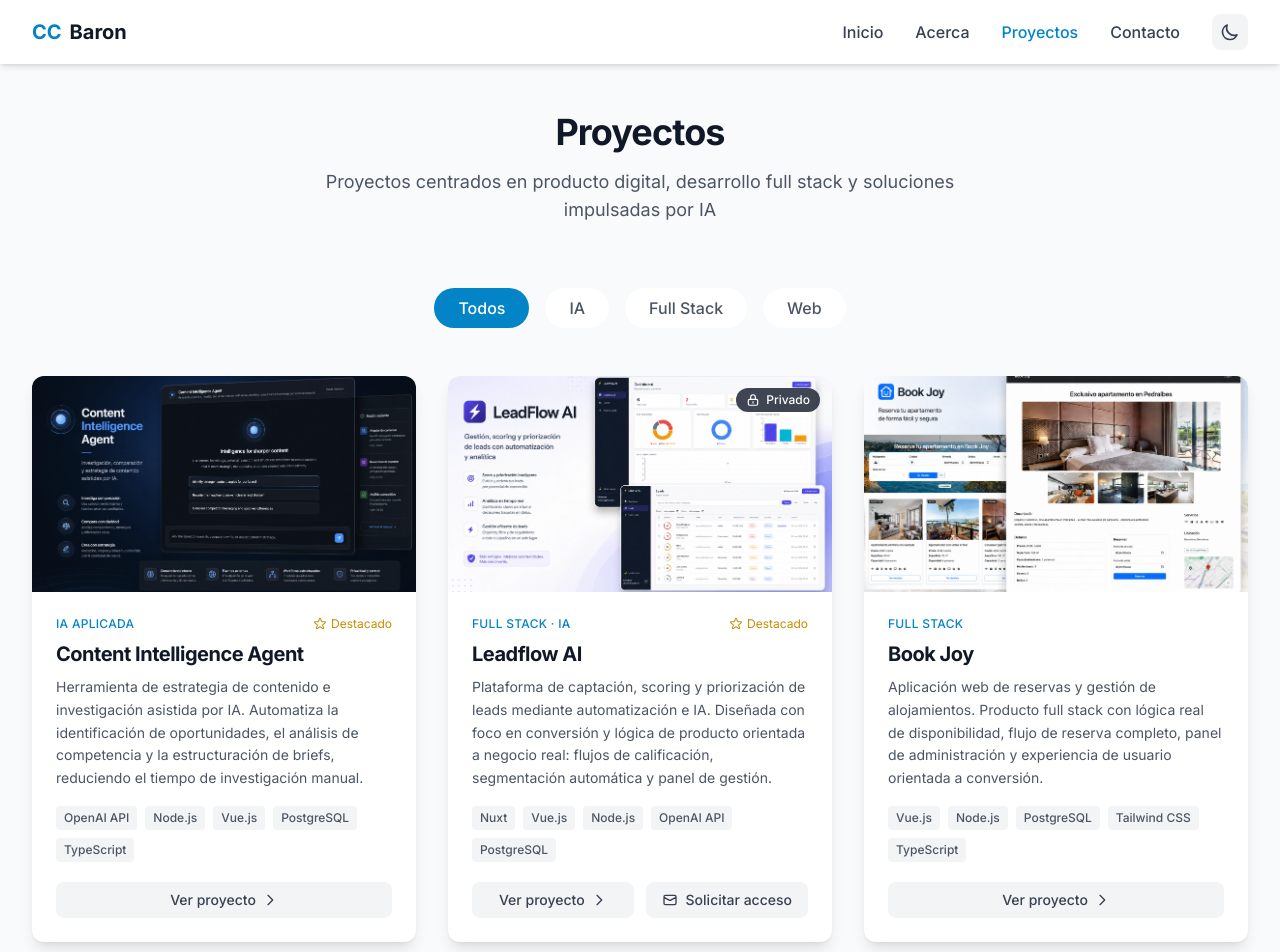
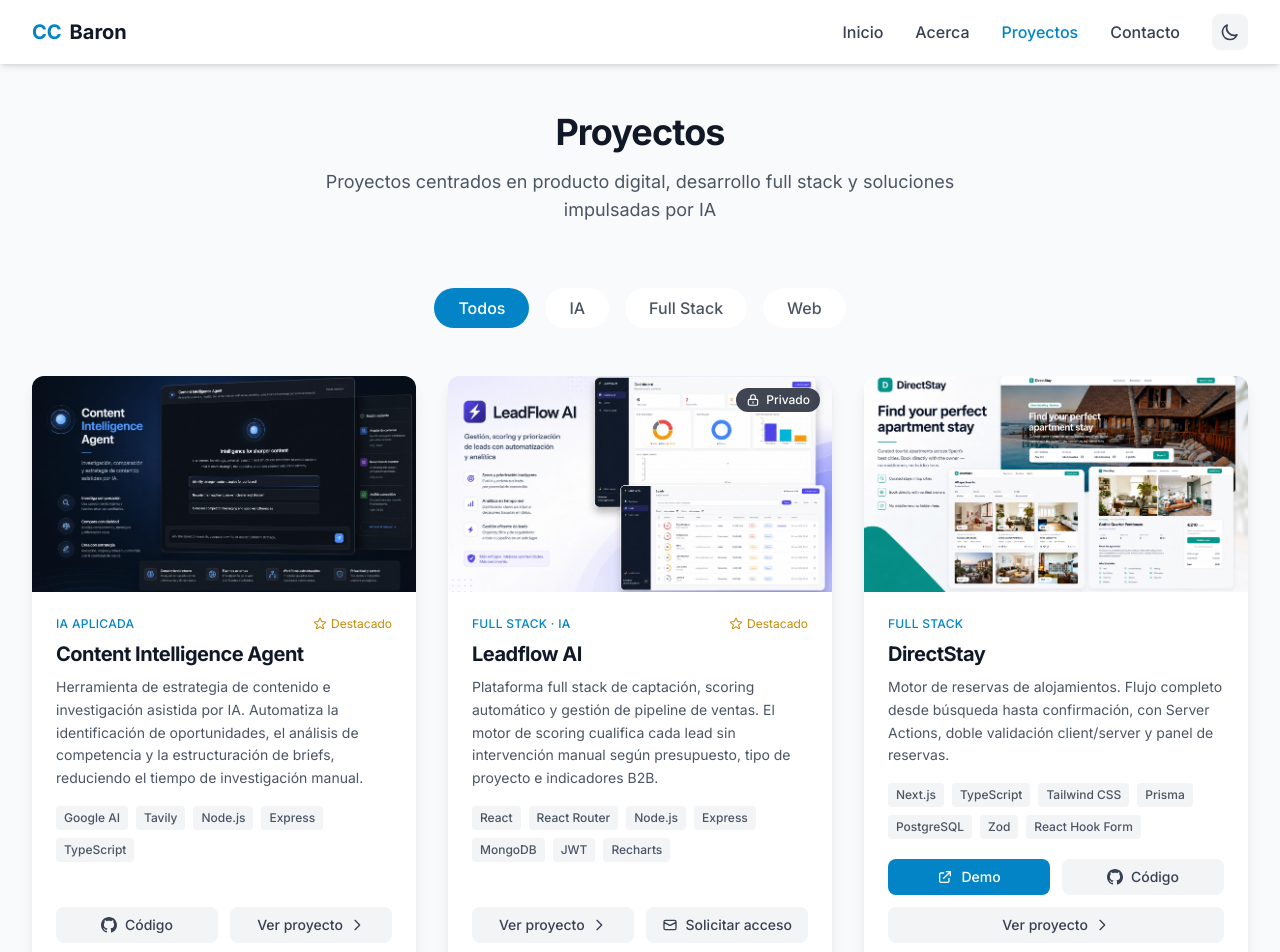
Before and after one commit to ccbaron/portfolio, a Nuxt app: page /projects in a window 1280 px wide. Shown: the top 952 px of the page. Built offline with nearby package versions, Linux system fonts and the light colour scheme.

Commit message:
feat(projects): add repo/live URLs and rewrite Leadflow AI copy from README

```diff
--- a/data/projects.ts
+++ b/data/projects.ts
@@ -14,6 +14,7 @@ export interface PortfolioProject {
   technologies: string[];
   gradient: string; // Tailwind gradient classes for the color band
   image?: string; // path relative to /public, e.g. /images/projects/foo.webp
+  imagePosition?: string; // Tailwind object-position class, defaults to object-center
   liveUrl?: string;
   githubUrl?: string;
   featured: boolean;
@@ -31,20 +32,14 @@ export const projects: PortfolioProject[] = [
     description:
       "Herramienta de estrategia de contenido e investigación asistida por IA. Automatiza la identificación de oportunidades, el análisis de competencia y la estructuración de briefs, reduciendo el tiempo de investigación manual.",
     longDescription:
-      "La estrategia de contenido eficaz requiere horas de investigación: analizar competencia, identificar gaps temáticos, estructurar ángulos editoriales y priorizar temas según intención de búsqueda. Content Intelligence Agent automatiza ese proceso usando la API de OpenAI para procesar señales del mercado, sintetizar hallazgos y generar briefs listos para producción. El resultado es un ciclo de research que pasa de horas a minutos, manteniendo la profundidad analítica.",
+      "Content Intelligence Agent es un agente de IA construido para tareas reales de estrategia de contenido: comparar mensajes de competidores, detectar gaps temáticos y generar briefs estructurados. El agente no responde directamente — primero planifica, decide si necesita herramientas, ejecuta búsqueda web o recupera conocimiento interno, genera un borrador y opcionalmente lo evalúa antes de devolver la respuesta. El resultado llega al frontend vía streaming SSE con actualizaciones de estado en tiempo real.",
     highlights: [
-      "Automatización del research de contenido vía OpenAI API",
-      "Análisis de competencia y detección de gaps temáticos",
-      "Generación estructurada de briefs editoriales accionables",
-      "Persistencia de investigaciones en base de datos para histórico y reutilización",
+      "Pipeline de agente con planificador, herramientas y evaluador — cada paso con lógica propia y responsabilidad separada.",
+      "Búsqueda web con Tavily + recuperación de conocimiento interno con RAG (cosine similarity)",
+      "Streaming SSE: el frontend muestra el progreso y los pasos del agente en tiempo real",
+      "Modos configurables: cost saver para uso cotidiano, showcase para demostrar el pipeline completo",
     ],
-    technologies: [
-      "OpenAI API",
-      "Node.js",
-      "Vue.js",
-      "PostgreSQL",
-      "TypeScript",
-    ],
+    technologies: ["Google AI", "Tavily", "Node.js", "Express", "TypeScript"],
     gradient:
       "bg-gradient-to-br from-violet-100 to-indigo-100 dark:from-violet-900/20 dark:to-indigo-900/20",
     image: "/images/projects/content-intelligence-agent.webp",
@@ -53,22 +48,30 @@ export const projects: PortfolioProject[] = [
     categoryLabel: "IA Aplicada",
     access: "public",
     // liveUrl: '',   // añadir cuando esté desplegado
-    // githubUrl: '', // añadir cuando sea público
+    githubUrl: "https://github.com/ccbaron/ai-agent-content-strategy",
   },
   {
     id: "leadflow-ai",
     title: "Leadflow AI",
     description:
-      "Plataforma de captación, scoring y priorización de leads mediante automatización e IA. Diseñada con foco en conversión y lógica de producto orientada a negocio real: flujos de calificación, segmentación automática y panel de gestión.",
+      "Plataforma full stack de captación, scoring automático y gestión de pipeline de ventas. El motor de scoring cualifica cada lead sin intervención manual según presupuesto, tipo de proyecto e indicadores B2B.",
     longDescription:
-      "Leadflow AI es una plataforma de gestión de leads construida con lógica de producto real. El sistema captura leads desde múltiples fuentes, los califica automáticamente usando un motor de scoring basado en comportamiento e IA, y los prioriza en un panel de gestión orientado a conversión. Cada lead pasa por un flujo de segmentación que considera perfil, intención y actividad, permitiendo al equipo de ventas enfocarse en los contactos con mayor probabilidad de cierre.",
+      "LeadFlow AI automatiza el ciclo completo de un lead de ventas: captura, cualificación y seguimiento. El motor de scoring asigna una puntuación (0–100) y prioridad (alta / media / baja) en el momento de creación, combinando presupuesto, tipo de proyecto, calidad del mensaje e indicadores B2B como la presencia de empresa. El backend en Express expone una API REST con autenticación JWT, rate limiting por ruta, sanitización de inputs y aislamiento de datos por usuario. El panel incluye gráficas en tiempo real, filtros avanzados, operaciones en bloque y exportación a CSV.",
     highlights: [
-      "Motor de scoring de leads basado en comportamiento e inteligencia artificial",
-      "Segmentación automática por perfil de cliente e intención de compra",
-      "Panel de gestión con métricas de conversión y estado del pipeline",
-      "Flujos de calificación configurables adaptados a lógica de negocio real",
+      "Motor de scoring algorítmico: presupuesto (40 pts), tipo de proyecto (30 pts), mensaje e indicadores B2B — puntuación recalculada en cada actualización",
+      "Pipeline de ventas con workflow de estados: nuevo → contactado → cualificado → descartado",
+      "Audit trail completo: cada cambio sobre un lead queda registrado con atribución de usuario",
+      "API REST con auth JWT, rate limiting diferenciado por ruta, Helmet y sanitización de inputs",
     ],
-    technologies: ["Nuxt", "Vue.js", "Node.js", "OpenAI API", "PostgreSQL"],
+    technologies: [
+      "React",
+      "React Router",
+      "Node.js",
+      "Express",
+      "MongoDB",
+      "JWT",
+      "Recharts",
+    ],
     gradient:
       "bg-gradient-to-br from-blue-100 to-cyan-100 dark:from-blue-900/20 dark:to-cyan-900/20",
     image: "/images/projects/leadflow-ai.webp",
@@ -78,49 +81,61 @@ export const projects: PortfolioProject[] = [
     access: "private", // demo y código disponibles bajo solicitud
   },
   {
-    id: "book-joy",
-    title: "Book Joy",
+    id: "directstay",
+    title: "DirectStay",
     description:
-      "Aplicación web de reservas y gestión de alojamientos. Producto full stack con lógica real de disponibilidad, flujo de reserva completo, panel de administración y experiencia de usuario orientada a conversión.",
+      "Motor de reservas de alojamientos. Flujo completo desde búsqueda hasta confirmación, con Server Actions, doble validación client/server y panel de reservas.",
     longDescription:
-      "Book Joy es una aplicación web de reservas de alojamientos construida como producto completo, no como ejercicio académico. Implementa lógica real de disponibilidad con gestión de fechas y conflictos, un flujo de reserva completo con selección de fechas, resumen y confirmación, y un panel de administración para gestionar propiedades y visualizar reservas. La experiencia de usuario está diseñada con criterio de conversión: flujo sin fricciones, información clara en cada paso.",
+      "DirectStay cubre el ciclo completo de una reserva: búsqueda con filtros, detalle de apartamento, formulario de reserva y confirmación con ID persistido en base de datos. El flujo de reserva usa Server Actions de Next.js — la validación con Zod se ejecuta dos veces, en cliente vía React Hook Form y en servidor antes de escribir en la base de datos, de modo que el write solo se alcanza con datos limpios aunque alguien bypass el formulario. Las páginas de detalle se pre-renderizan en build time con generateStaticParams (SSG). El panel de administración lista todas las reservas directamente desde PostgreSQL.",
     highlights: [
-      "Lógica de disponibilidad real con gestión de conflictos de fechas",
-      "Flujo de reserva completo: selección, resumen y confirmación",
-      "Panel de administración para gestión de propiedades y reservas",
-      "UX orientada a reducir abandono y mejorar tasa de conversión",
+      "Server Actions sobre API routes: validación Zod compartida entre cliente y servidor, sin capa de API intermedia",
+      "Doble validación client + server — el write a base de datos solo se alcanza con datos limpios",
+      "SSG en páginas de detalle con generateStaticParams, páginas dinámicas solo donde hace falta",
+      "Panel de administración con listado de reservas en tiempo real desde PostgreSQL",
     ],
     technologies: [
-      "Vue.js",
-      "Node.js",
+      "Next.js",
+      "TypeScript",
+      "Tailwind CSS",
+      "Prisma",
       "PostgreSQL",
-      "Tailwind CSS",
-      "TypeScript",
+      "Zod",
+      "React Hook Form",
     ],
     gradient:
       "bg-gradient-to-br from-emerald-100 to-teal-100 dark:from-emerald-900/20 dark:to-teal-900/20",
-    image: "/images/projects/book-joy.webp",
+    image: "/images/projects/directstay-cover.webp",
     featured: false,
     categories: ["fullstack"],
     categoryLabel: "Full Stack",
     access: "public",
-    // liveUrl: '',
-    // githubUrl: '',
+    liveUrl: "https://directstay-engine.vercel.app",
+    githubUrl: "https://github.com/ccbaron/directstay-booking-engine",
   },
   {
     id: "entire-base",
     title: "Entire Base",
     description:
-      "Plataforma web construida con criterio de posicionamiento digital y experiencia de usuario. Arquitectura de información clara, branding coherente y estructura orientada a captación y conversión.",
+      "Website institucional con arquitectura frontend/backend separada. Nuxt 4 para las páginas públicas y API Express propia para el pipeline de captación: validación, persistencia en MongoDB y notificaciones por email.",
     longDescription:
-      "Entire Base es el website institucional de una empresa con foco en captación digital. El proyecto arrancó desde la estrategia: definición de arquitectura de información, jerarquía de mensajes y estructura de conversión antes de escribir una línea de código. El resultado es un sitio rápido, semánticamente correcto, con identidad visual coherente y secciones diseñadas para guiar al visitante hacia la acción.",
+      "Entire Base arrancó desde la estrategia: arquitectura de información, jerarquía de mensajes y estructura de conversión antes de escribir una línea de código. El frontend en Nuxt 4 gestiona las páginas públicas con SSR. El backend en Express expone una API de contacto con validación estricta vía Zod, persistencia en MongoDB Atlas y notificaciones de nuevos leads por email usando Resend. El endpoint de contacto incluye rate limiting por IP para evitar abuso del formulario.",
     highlights: [
-      "Arquitectura de información definida desde estrategia de captación",
-      "Diseño con identidad de marca coherente en todos los puntos de contacto",
-      "Rendimiento optimizado y estructura semántica correcta para SEO",
-      "Construido con Nuxt para server-side rendering y carga rápida",
+      "Arquitectura frontend/backend separada: Nuxt 4 + API Express con endpoints de contacto y health check",
+      "Pipeline de captación completo: validación con Zod, persistencia en MongoDB, notificación por email con Resend",
+      "Rate limiting por IP en el endpoint de contacto",
+      "Estructura y copy orientados a guiar al visitante hacia la conversión",
     ],
-    technologies: ["Nuxt", "Vue.js", "Tailwind CSS", "TypeScript"],
+    technologies: [
+      "Nuxt",
+      "Vue.js",
+      "Tailwind CSS",
+      "TypeScript",
+      "Node.js",
+      "Express",
+      "MongoDB",
+      "Zod",
+      "Resend",
+    ],
     gradient:
       "bg-gradient-to-br from-amber-100 to-orange-100 dark:from-amber-900/20 dark:to-orange-900/20",
     image: "/images/projects/entire-base.webp",
@@ -128,7 +143,7 @@ export const projects: PortfolioProject[] = [
     categories: ["web"],
     categoryLabel: "Web",
     access: "public",
-    // liveUrl: '',
-    // githubUrl: '',
+    liveUrl: "https://entire-base.vercel.app",
+    githubUrl: "https://github.com/ccbaron/entire-base",
   },
 ];
--- a/tailwind.config.js
+++ b/tailwind.config.js
@@ -6,6 +6,7 @@ export default {
     "./layouts/**/*.{vue,js,ts}",
     "./components/**/*.{vue,js,ts}",
     "./composables/**/*.{vue,js,ts}",
+    "./data/**/*.ts",
   ],
   darkMode: "class",
   theme: {
```
Also changed, not shown: public/images/projects/book-joy.webp (deleted), public/images/projects/directstay-cover.webp (added).
